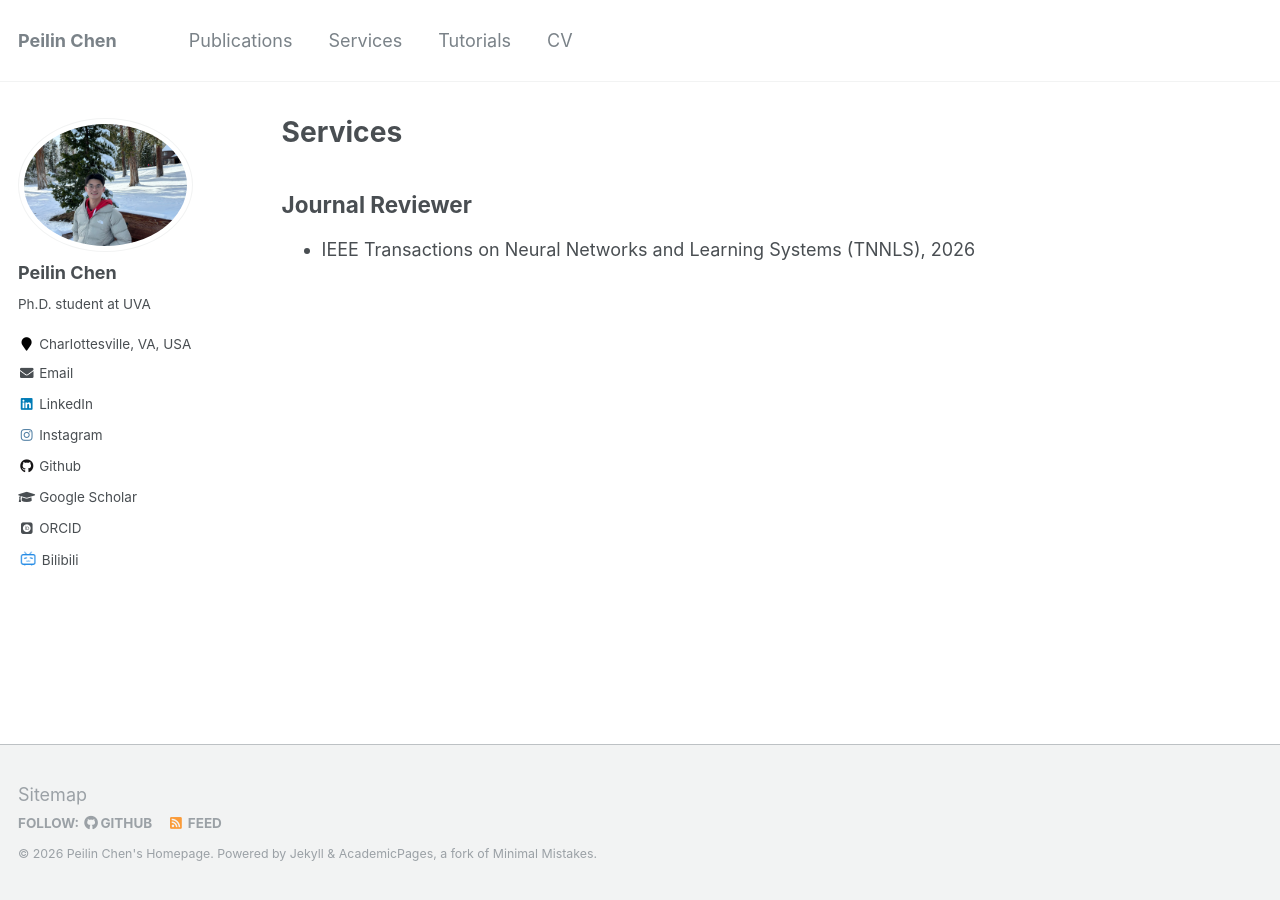
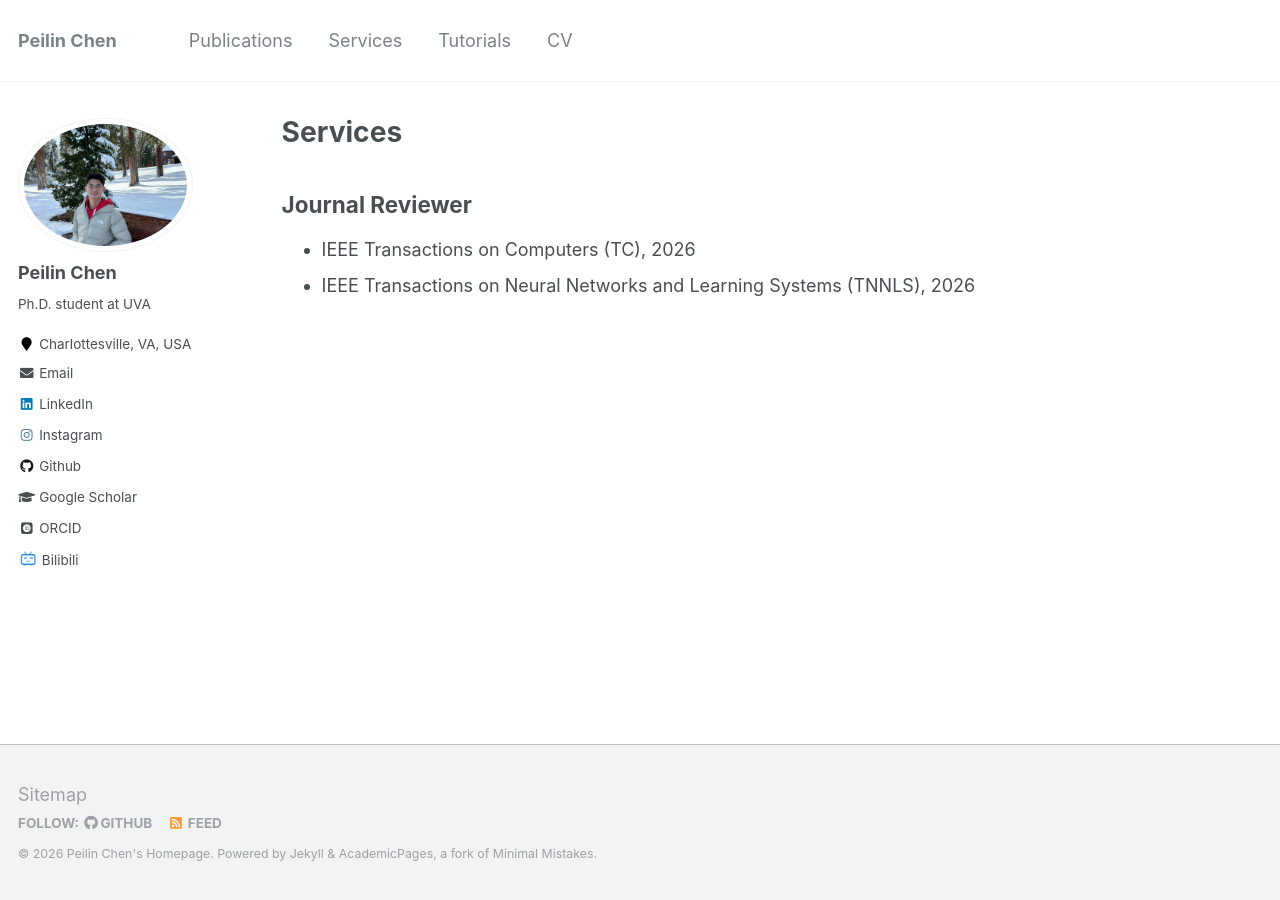
Before and after one commit to peilin-chen/peilin-chen.github.io, a Jekyll site: the page built from _pages/services.md, in a window 1280 px wide. Built offline with Jekyll 4.4.1, drawn with Linux system fonts in a browser that asks for light colours; some web fonts are replaced.

Commit message:
Add IEEE Transactions on Computers to journal review list

```diff
--- a/_pages/services.md
+++ b/_pages/services.md
@@ -6,4 +6,5 @@ author_profile: true
 ---
 
 ## Journal Reviewer
+* IEEE Transactions on Computers (TC), 2026
 * IEEE Transactions on Neural Networks and Learning Systems (TNNLS), 2026
```
